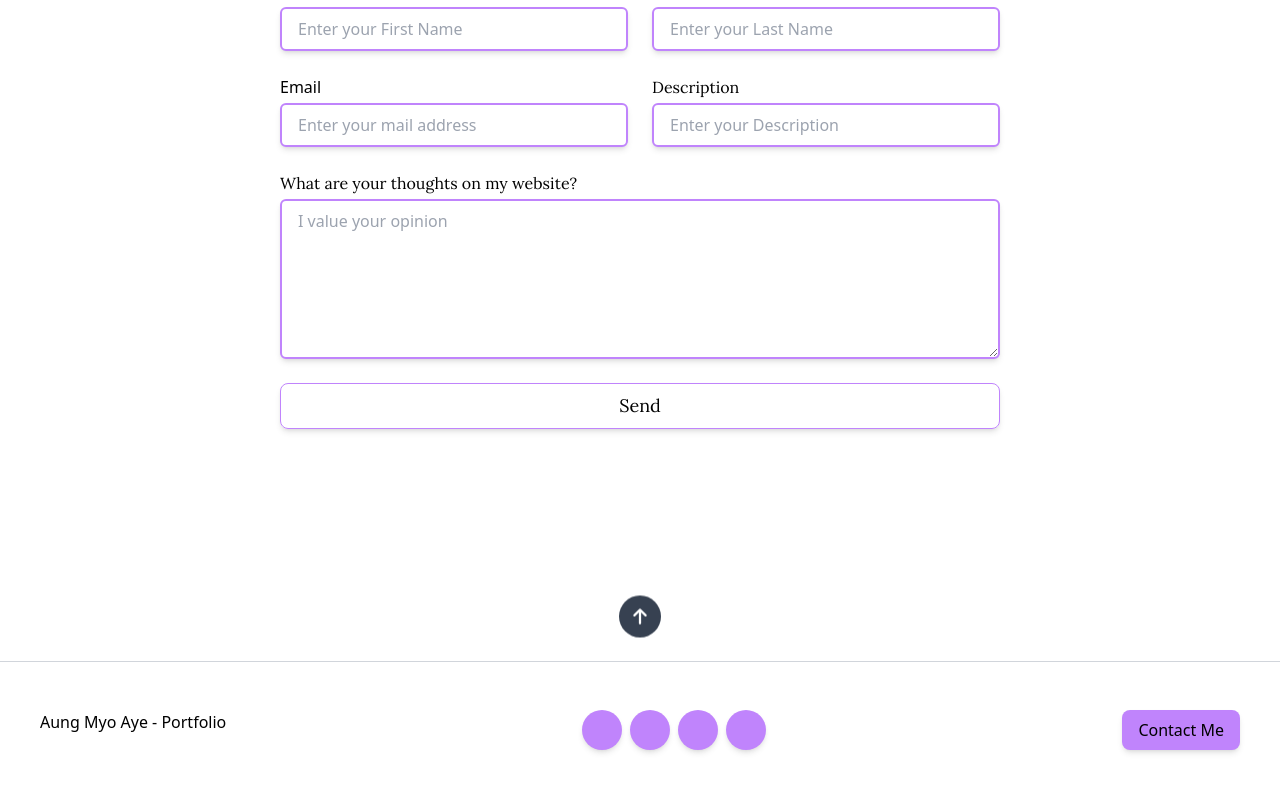
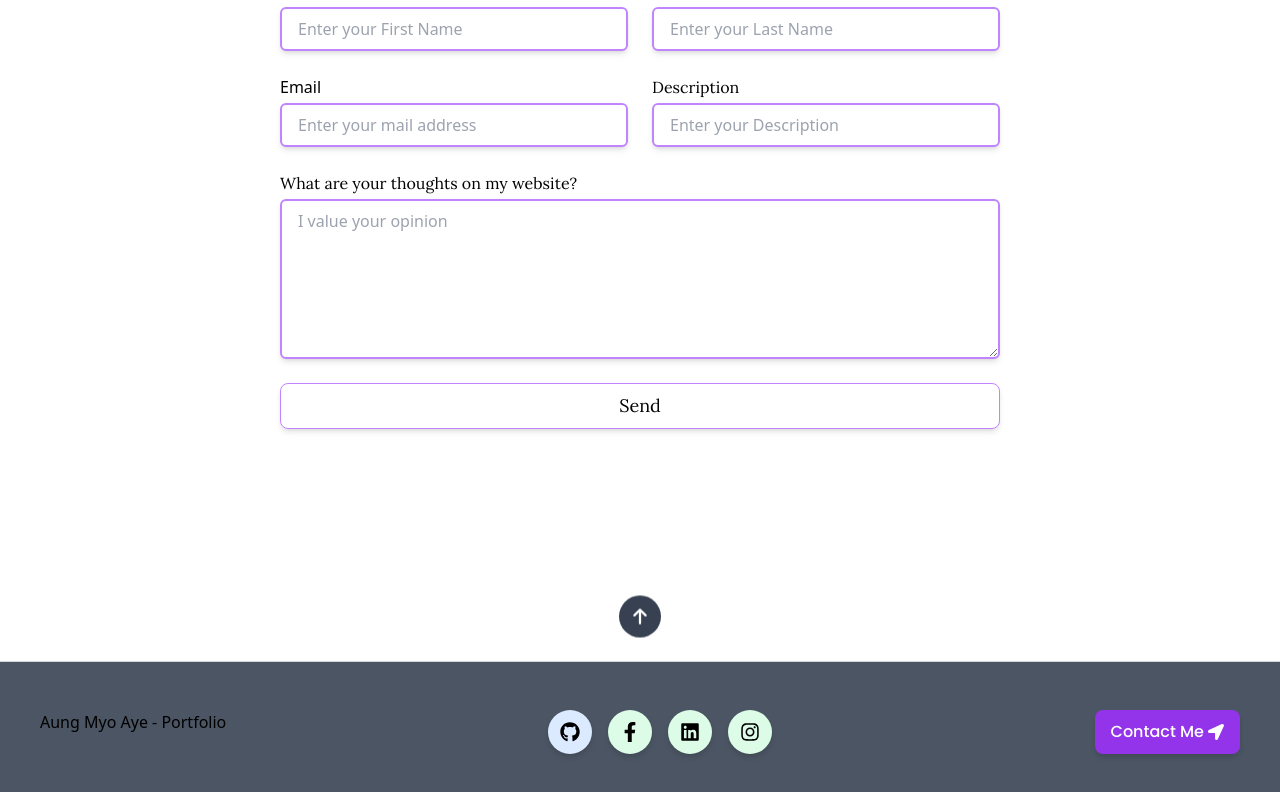
Before and after one commit to AungMyoAye101/Simple-portfolio, a Next.js app: page / in a window 1280 px wide. Shown: the part 3486-4278 px from the top of the page. Built offline with nearby package versions, Linux system fonts and the light colour scheme.

Commit message:
add contact me button

```diff
--- a/src/components/Footer.tsx
+++ b/src/components/Footer.tsx
@@ -1,5 +1,11 @@
 import React from "react";
-import { FaArrowUp } from "react-icons/fa6";
+import {
+  FaArrowUp,
+  FaDownLeftAndUpRightToCenter,
+  FaInstagram,
+} from "react-icons/fa6";
+import { FaGithub, FaLinkedin, FaLocationArrow } from "react-icons/fa";
+import { FaFacebookF } from "react-icons/fa";
 
 const Footer = () => {
   return (
@@ -7,7 +13,7 @@ const Footer = () => {
       <a href="#" className="bg-gray-700 p-3 rounded-full animate-bounce ">
         <FaArrowUp className="text-lg text-white " />
       </a>
-      <footer className="border-t border-t-gray-300 w-full py-12 px-4 md:px-10 flex justify-between">
+      <footer className="border-t border-t-gray-300 w-full py-12 px-4 md:px-10 flex justify-between bg-gray-600">
         <div>Aung Myo Aye - Portfolio</div>
         {/* <ul className="flex gap-2">
           <li>
@@ -26,15 +32,27 @@ const Footer = () => {
             <a href="#">Contact</a>
           </li>
         </ul> */}
-        <div className="flex gap-2">
-          <div className="size-10 bg-purple-400 rounded-full shadow-md"></div>
-          <div className="size-10 bg-purple-400 rounded-full shadow-md"></div>
-          <div className="size-10 bg-purple-400 rounded-full shadow-md"></div>
-          <div className="size-10 bg-purple-400 rounded-full shadow-md"></div>
+        <div className="flex gap-4">
+          <div className="p-3 bg-blue-100 rounded-full shadow-md">
+            <FaGithub className="text-xl " />
+          </div>
+          <div className="p-3 bg-green-100 rounded-full shadow-md">
+            <FaFacebookF className="text-xl  " />
+          </div>
+          <div className="p-3 bg-green-100 rounded-full shadow-md">
+            <FaLinkedin className="text-xl  " />
+          </div>
+          <div className="p-3 bg-green-100 rounded-full shadow-md">
+            <FaInstagram className="text-xl  " />
+          </div>
         </div>
-        <div className="px-4 py-2 bg-purple-400 rounded-lg shadow-md">
-          Contact Me
-        </div>
+        <a
+          href="mailto:aungmyoaye101@gmail.com"
+          className="flex gap-1 items-center font-medium font-poppin text-white px-4 py-2 rounded-lg shadow-md  bg-purple-600"
+        >
+          <span> Contact Me</span>
+          <FaLocationArrow />
+        </a>
       </footer>
     </section>
   );
```
